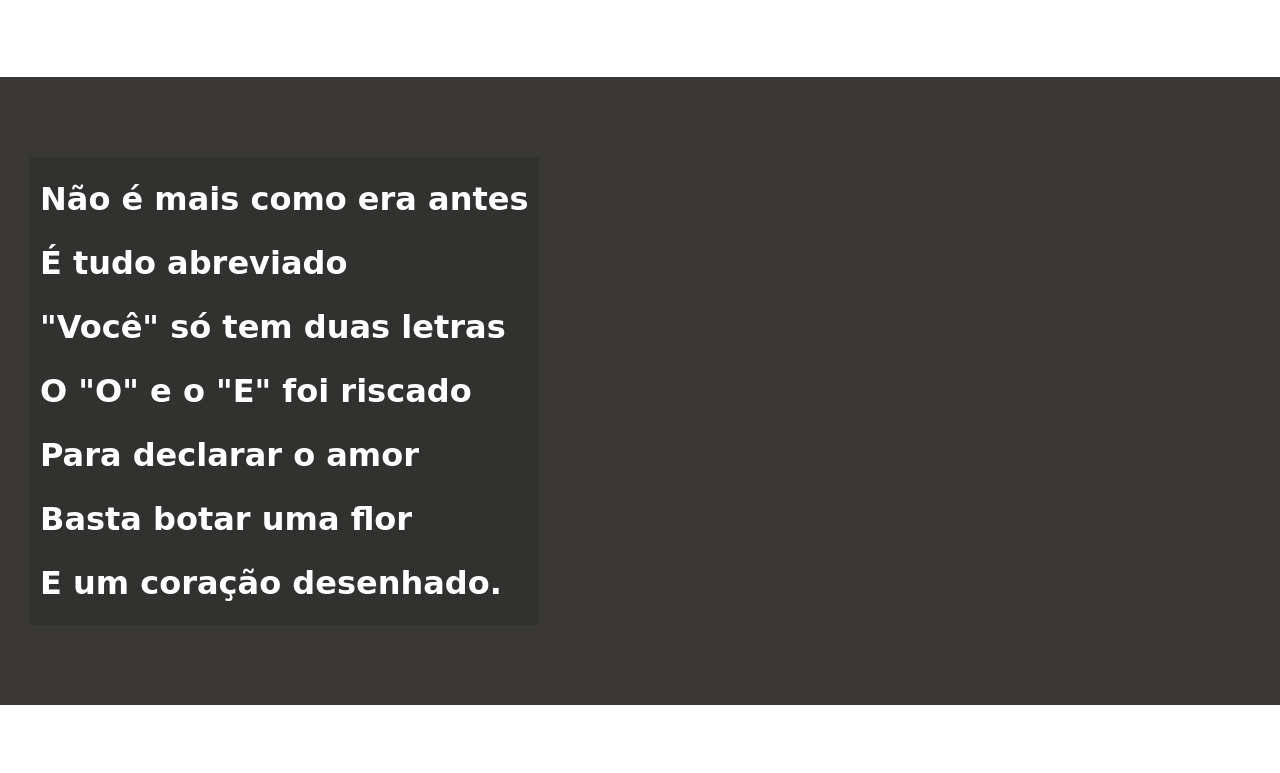
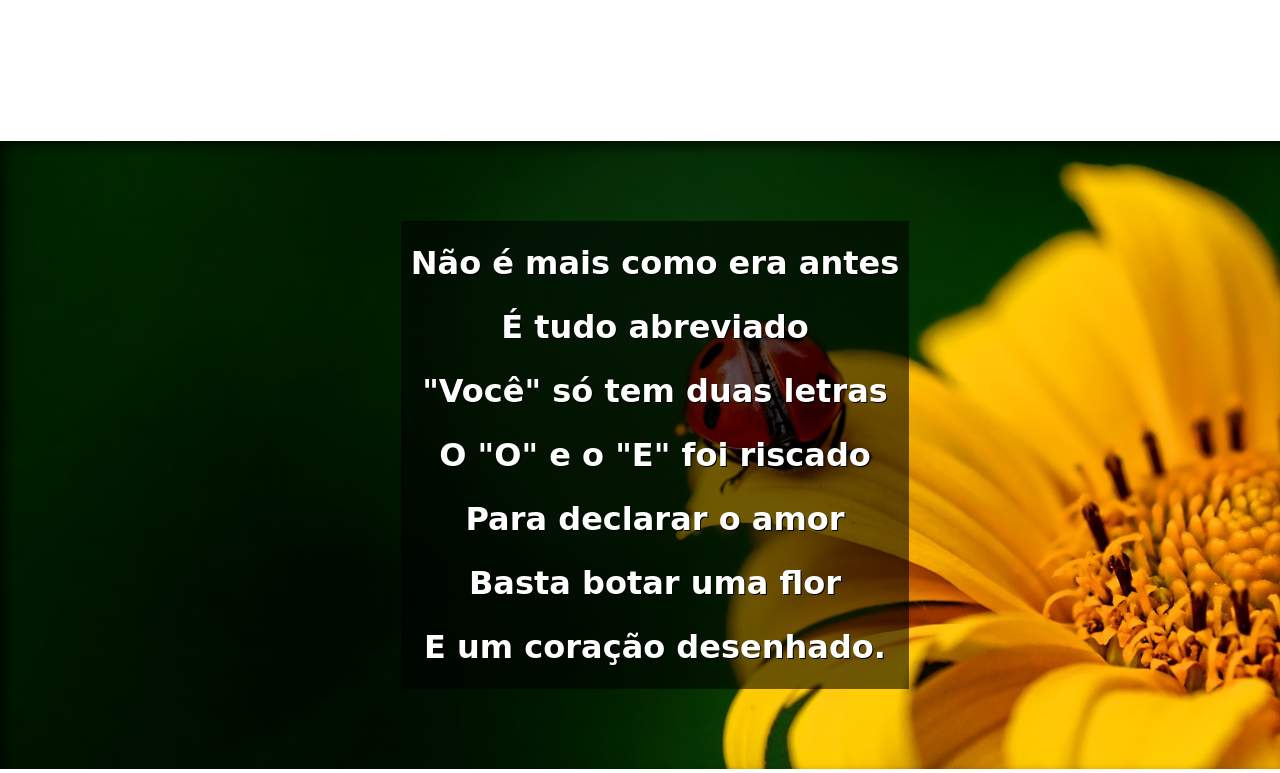
Before and after one commit to Laysa1407/html-css, a plain HTML site: page desafios/desafio-cordel/index.html in a window 1280 px wide. Shown: the part 740-1513 px from the top of the page. Drawn offline with Linux system fonts and the light colour scheme; a web font is replaced by a local one.

Commit message:
ajustes finais

```diff
--- a/desafios/desafio-cordel/index.html
+++ b/desafios/desafio-cordel/index.html
@@ -28,7 +28,7 @@
     </section>
 
 
-    <section class="imagem">
+    <section class="imagem" id="img1">
         <p>
             Não é mais como era antes <br>
             É tudo abreviado <br>
@@ -66,7 +66,7 @@
 
 
 
-    <section class="imagem">
+    <section class="imagem" id="img2">
         <p>
             Tenho saudade das cartas<br>
             Escritas com a própria mão<br>
--- a/desafios/desafio-cordel/style.css
+++ b/desafios/desafio-cordel/style.css
@@ -44,6 +44,21 @@ section{
     font-size: 4vh;
 }
 
+section>p{
+    padding-bottom:2em;
+}
+
+#img1{
+    background-image:url(imagens/background001.jpg);
+    background-position: right center;
+
+
+
+}
+#img2{
+    background-image: url(imagens/background002.jpg);
+
+}
 .normal{
     background-color: white;
     color: black;
@@ -52,14 +67,22 @@ section{
 }
 .imagem{
 
-    background-color: rgb(56, 55, 53);
+    background-color: rgb(54, 53, 51);
     color: white;
+    box-shadow: inset 6px 6px 12px rgba(0, 0, 0, 0.585);
+    background-size:cover;
+    background-attachment: fixed;
+    text-align: center;
+}
 
-}
+
+
 .imagem>p{
-    background-color: rgba(0, 0, 0, 0.119);
+    background-color: rgba(0, 0, 0, 0.563);
     display:inline-block;
     padding: 10px;
+    text-shadow: 1px 1px 0px black;
+
 }
 
 a{
@@ -78,3 +101,6 @@ footer{
     text-align: center;
     padding: 10px;
 }
+p{
+    text-align: center;
+}
```
